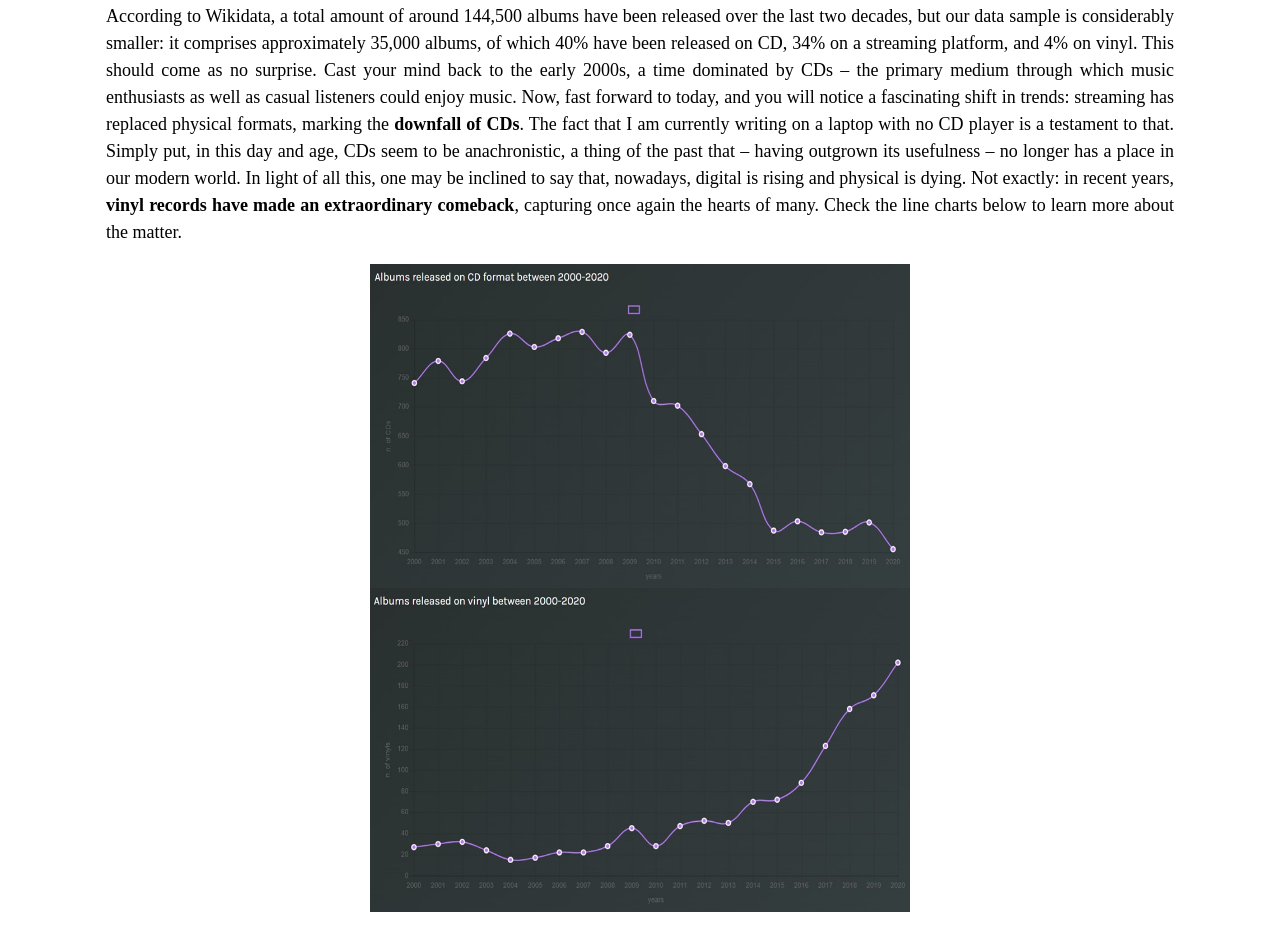
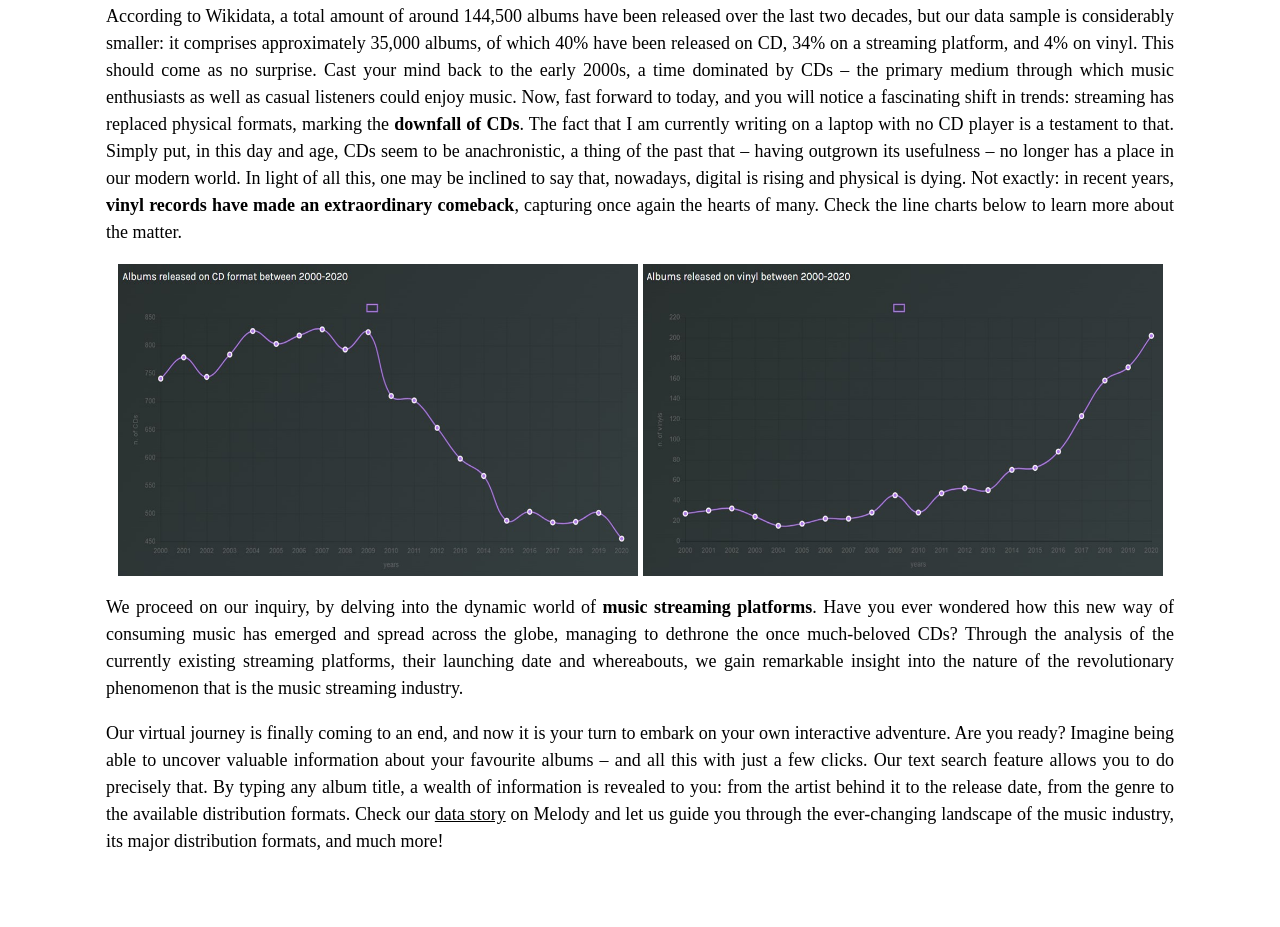
Before and after one commit to elenamaurizzi/articolo1prova, a plain HTML site: page index.html in a window 1280 px wide. Shown: the part 940-1867 px from the top of the page. Drawn offline with nearby package versions, Linux system fonts and the light colour scheme.

Commit message:
Update index.html

```diff
--- a/index.html
+++ b/index.html
@@ -153,8 +153,8 @@ footer {
     dying. Not exactly: in recent years, <b>vinyl records have made an extraordinary comeback</b>, capturing once again the hearts of many.
     Check the line charts below to learn more about the matter.</p>
 
-    <img src="linechartCD.jpg" alt="CD linechart" width="540" height="324">
-    <img src="linechartvinyls.jpg" alt="vinyls linechart" width="540" height="324">
+    <img src="linechartCD.jpg" alt="CD linechart" width="520" height="312">
+    <img src="linechartvinyls.jpg" alt="vinyls linechart" width="520" height="312">
 
     <p align="justify">We proceed on our inquiry, by delving into the dynamic world of <b>music streaming platforms</b>. Have you ever
         wondered how this new way of consuming music has emerged and spread across the globe, managing to dethrone the once
```
